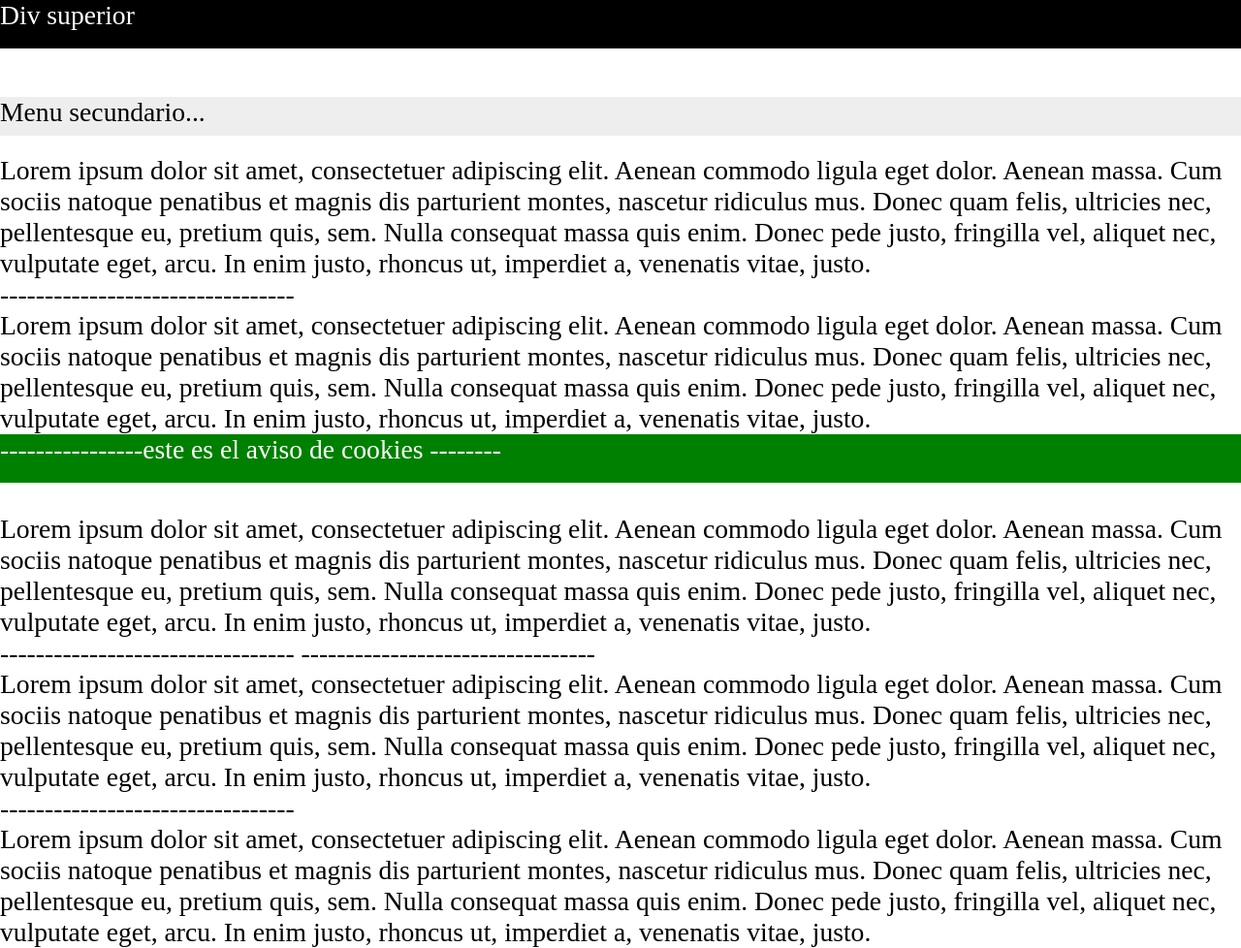
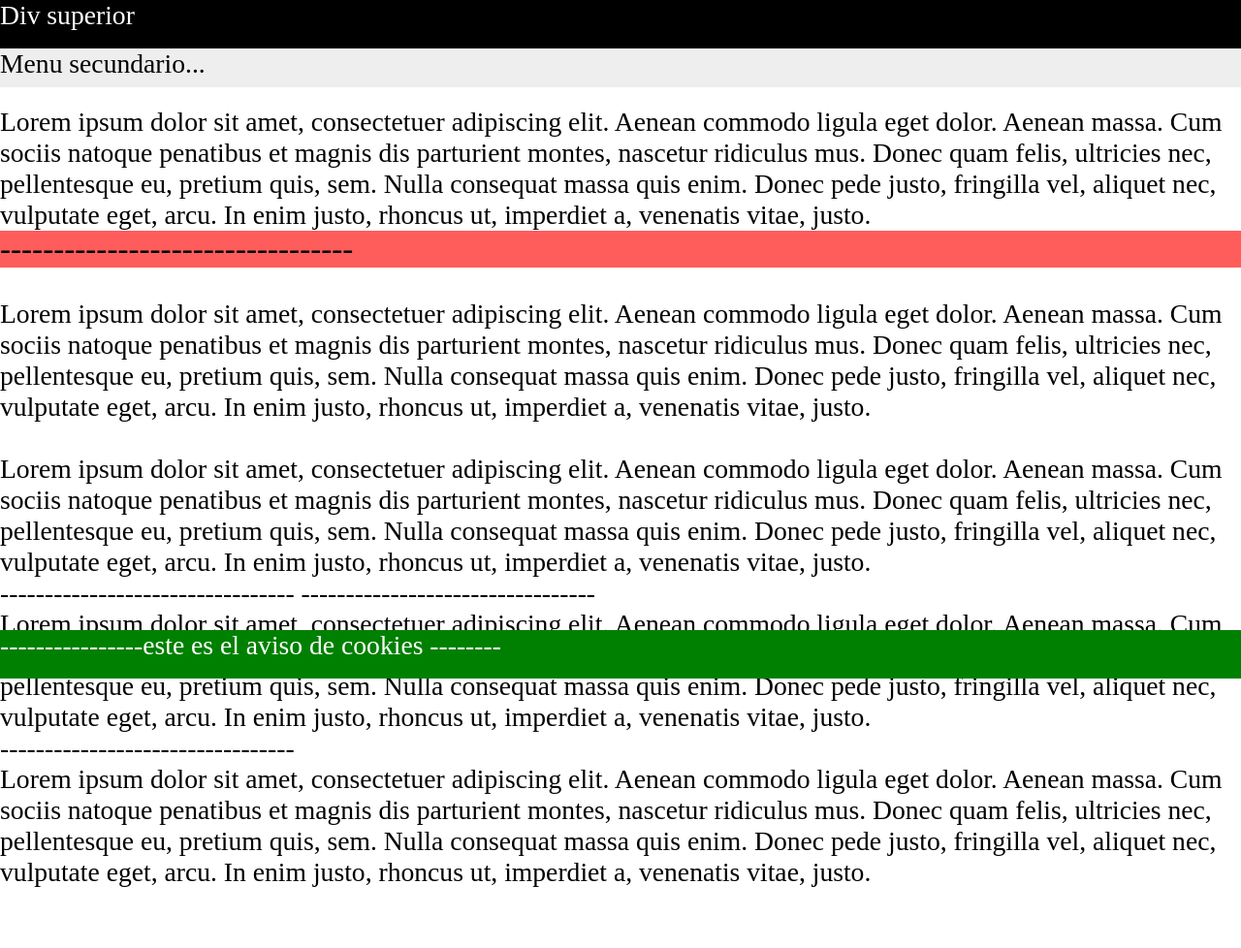
Before and after one commit to IES-SAN-ANDRES-DWEC-24-25/ut2-pr1-repasocss-2-lsalug00, a plain HTML site: page ut2pr1ej16posicfixed.html in a window 1280 px wide. Shown: the whole page at 97% size. After the commit the page ends 916 px from the top, so only its background shows below. Drawn offline with Linux system fonts and the light colour scheme.

Commit message:
ej16 hecho

```diff
--- /dev/null
+++ b/css/ej16.css
@@ -0,0 +1,47 @@
+* {
+    margin:0;
+    padding:0;
+    font-size: 1.2em;
+}
+
+#barrasuperior{
+    left:0px;
+    width:100%;
+    height:50px;
+    background-color:black;
+    color:white;
+    position: fixed;
+    top: 0px;
+    z-index: 3;
+}
+
+#menu{
+    left:0px;
+    top:50px;
+    height:40px;
+    position: relative;
+    background-color:#eee;
+}
+
+#contenido{
+    padding-top: 70px;
+    padding-bottom: 0;
+}
+
+#sticky{
+    position: sticky;
+    top: 50px;
+    background-color:#ff5c5c;
+    padding-bottom: 0;
+    z-index: 2;
+}
+
+#cookies {
+    width:100%;
+    height:50px;
+    bottom: 100px;
+    background-color:green;
+    color:white;
+    position: fixed;
+    z-index: 3;
+}
--- a/ut2pr1ej16posicfixed.html
+++ b/ut2pr1ej16posicfixed.html
@@ -3,42 +3,7 @@
 <head>
   <title>Posicionamiento5</title>
   <meta charset="UTF-8">
-  <style type="text/css">
-
-* {
-  margin:0;
-  padding:0;
-  font-size: 1.2em;
-}
-
-#barrasuperior{
-  left:0px;
-  width:100%;
-  height:50px;
-  background-color:black;
-  color:white;
-}
-
-#menu{
-  left:0px;
-  top:50px;
-  height:40px;
-
-  position: relative;
-  background-color:#eee;
-}
-
-#contenido{
-  padding-top:70px;
-}
-#cookies {
-   width:100%;
-  height:50px;
-  bottom: 100px;
-  background-color:green;
-  color:white;
-}
-  </style>
+  <link rel="stylesheet" href="css/ej16.css">
 
 </head>
 <body>
@@ -53,14 +18,16 @@ Lorem ipsum dolor sit amet, consectetuer adipiscing elit. Aenean commodo ligula
 Cum sociis natoque penatibus et magnis dis parturient montes, nascetur ridiculus mus. Donec quam felis, ultricies nec, pellentesque eu, pretium quis, sem.
 Nulla consequat massa quis enim. Donec pede justo, fringilla vel, aliquet nec, vulputate eget, arcu. In enim justo, rhoncus ut, imperdiet a, venenatis vitae, justo.
 <br>
----------------------------------
+<div id="sticky">
+  ---------------------------------
+</div>
 <br>
 Lorem ipsum dolor sit amet, consectetuer adipiscing elit. Aenean commodo ligula eget dolor. Aenean massa.
 Cum sociis natoque penatibus et magnis dis parturient montes, nascetur ridiculus mus. Donec quam felis, ultricies nec, pellentesque eu, pretium quis, sem.
 Nulla consequat massa quis enim. Donec pede justo, fringilla vel, aliquet nec, vulputate eget, arcu. In enim justo, rhoncus ut, imperdiet a, venenatis vitae, justo.
 <br>
+</div>
 
-</div>
 <div id="cookies">
   ----------------este es el aviso de cookies --------
 </div>
```
